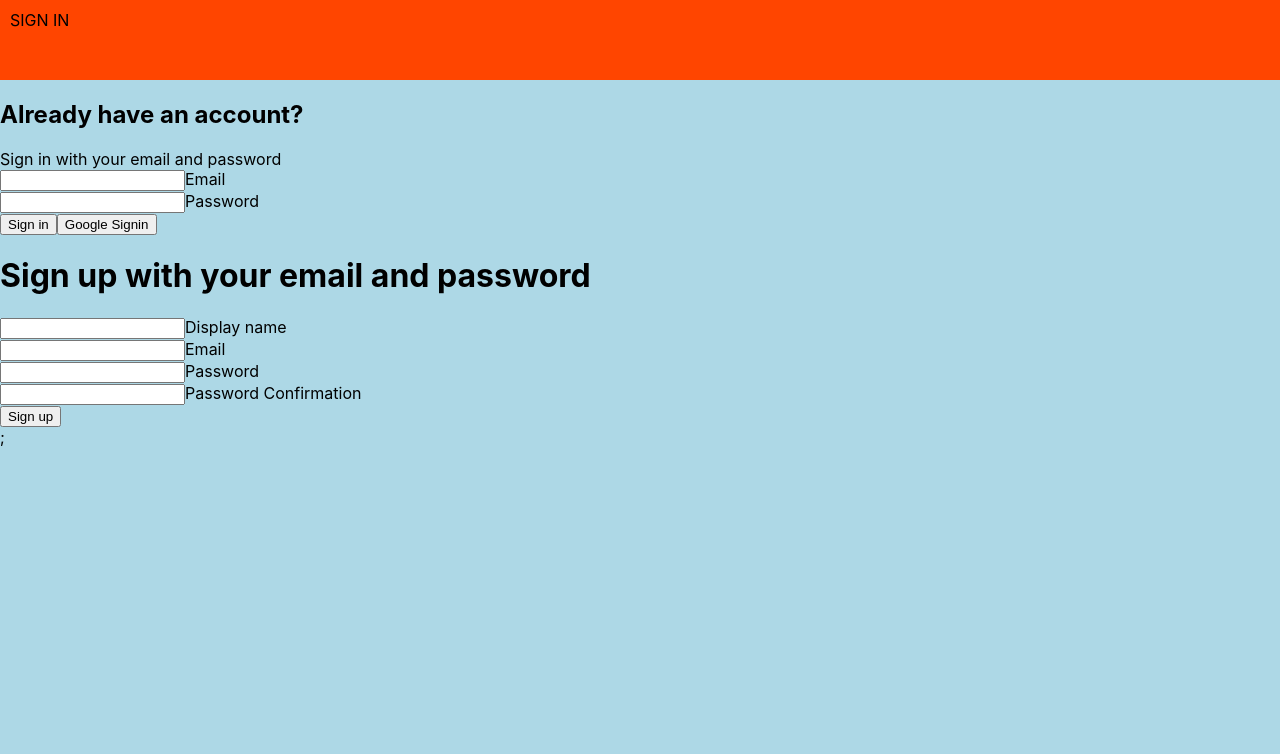
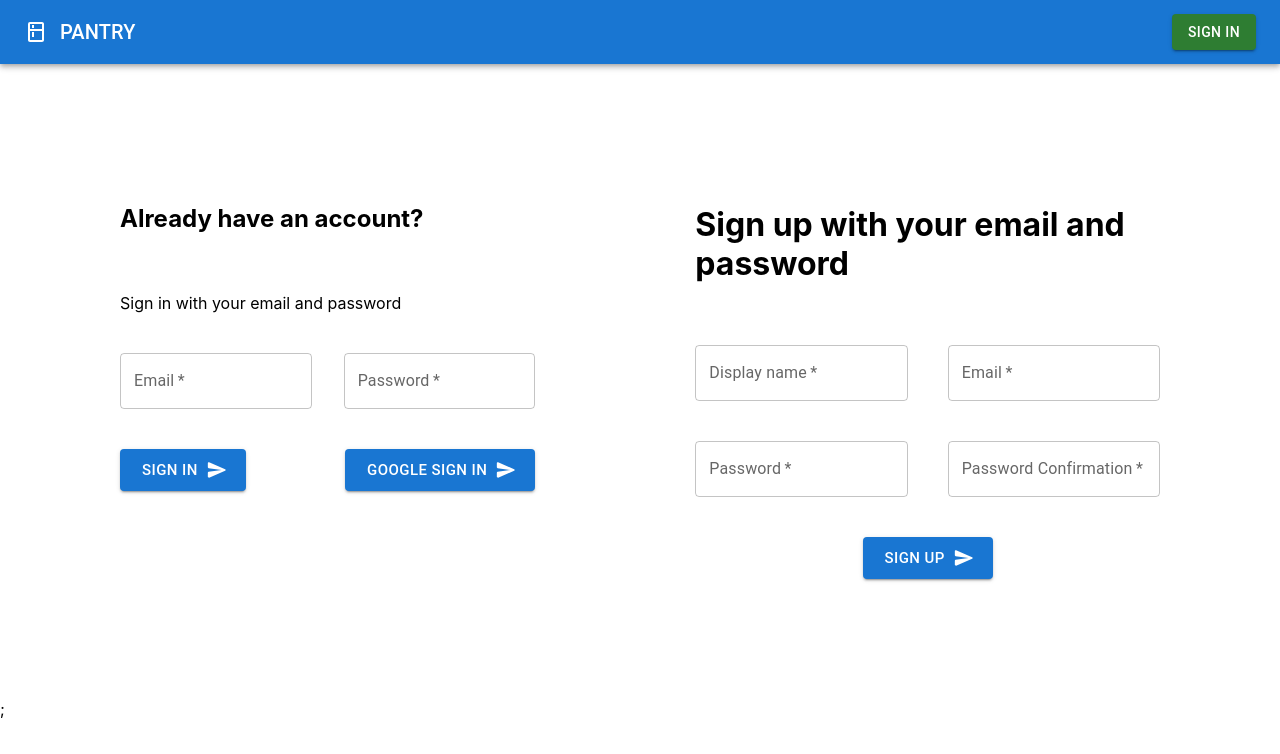
Before and after one commit to JJamroz23/pantry-app, a React (Create React App) app: page / in a window 1280 px wide. Shown: the top 754 px of the page. Built offline with nearby package versions, Linux system fonts and the light colour scheme.

Commit message:
material UI

```diff
--- a/package.json
+++ b/package.json
@@ -3,6 +3,10 @@
   "version": "0.1.0",
   "private": true,
   "dependencies": {
+    "@emotion/react": "^11.10.5",
+    "@emotion/styled": "^11.10.5",
+    "@mui/icons-material": "^5.10.16",
+    "@mui/material": "^5.10.16",
     "@testing-library/jest-dom": "^5.16.5",
     "@testing-library/react": "^13.4.0",
     "@testing-library/user-event": "^13.5.0",
--- a/src/components/input/input-component.jsx
+++ /dev/null
@@ -1,10 +0,0 @@
-const FormInput = ({ label, ...otherProps }) => {
-  return (
-    <div>
-      <input {...otherProps} />
-      <label>{label}</label>
-    </div>
-  );
-};
-
-export default FormInput;
--- a/src/components/sign-in/sign-in-component.jsx
+++ b/src/components/sign-in/sign-in-component.jsx
@@ -7,7 +7,9 @@
   signAuthUserWithEmailAndPassword,
   signInWithGooglePopup,
 } from "../../utils/firebase/firebase.utils";
-import FormInput from "../input/input-component";
+
+import { Stack, Button, TextField, Box } from "@mui/material";
+import SendRoundedIcon from "@mui/icons-material/SendRounded";
 
 const defaultSignInValues = {
   email: "",
@@ -54,33 +56,55 @@
   };
 
   return (
-    <div className="sign-in-container">
+    <Box display="flex" flexDirection="column" gap={5} padding={10}>
       <h2>Already have an account?</h2>
       <span>Sign in with your email and password</span>
       <form onSubmit={handleSubmit}>
-        <FormInput
+        <Stack direction="row" spacing={4}>
+          <TextField
             label="Email"
+            variant="outlined"
             type="email"
             required
             onChange={handleChange}
             name="email"
             value={email}
           />
-        <FormInput
+          <TextField
             label="Password"
+            variant="outlined"
             type="password"
             required
             onChange={handleChange}
             name="password"
             value={password}
           />
-
-        <div className="buttons-container">
-          <button type="submit">Sign in</button>
-          <button onClick={signInWithGoogle}>Google Signin</button>
-        </div>
+        </Stack>
+        <Box
+          display="flex"
+          gap={5}
+          marginTop={5}
+          justifyContent="space-between"
+        >
+          <Button
+            type="submit"
+            variant="contained"
+            endIcon={<SendRoundedIcon />}
+            size="large"
+          >
+            Sign in
+          </Button>
+          <Button
+            onClick={signInWithGoogle}
+            variant="contained"
+            endIcon={<SendRoundedIcon />}
+            size="large"
+          >
+            Google Sign in
+          </Button>
+        </Box>
       </form>
-    </div>
+    </Box>
   );
 };
 
--- a/src/components/sign-up/sign-up-component.jsx
+++ b/src/components/sign-up/sign-up-component.jsx
@@ -5,7 +5,9 @@
   createAuthUserWithEmailAndPassword,
   createUserDocumentFromAuth,
 } from "../../utils/firebase/firebase.utils";
-import FormInput from "../input/input-component";
+
+import { Button, TextField, Box } from "@mui/material";
+import SendRoundedIcon from "@mui/icons-material/SendRounded";
 
 const defaultSignUpValues = {
   displayName: "",
@@ -51,11 +53,11 @@
   };
 
   return (
-    <div>
+    <Box display="flex" flexDirection="column" gap={5} padding={10}>
       <h1>Sign up with your email and password</h1>
       <form onSubmit={handleSubmit}>
-        {/* zron input cmp, ktory renderuje label i input  */}
-        <FormInput
+        <Box display="grid" gridTemplateColumns="repeat(2, 1fr)" gap={5}>
+          <TextField
             label="Display name"
             type="text"
             required
@@ -64,7 +66,7 @@
             value={displayName}
           />
 
-        <FormInput
+          <TextField
             label="Email"
             type="email"
             required
@@ -73,7 +75,7 @@
             value={email}
           />
 
-        <FormInput
+          <TextField
             label="Password"
             type="password"
             required
@@ -82,7 +84,7 @@
             value={password}
           />
 
-        <FormInput
+          <TextField
             label="Password Confirmation"
             type="password"
             required
@@ -90,11 +92,20 @@
             name="passwordConfirmation"
             value={passwordConfirmation}
           />
-        <button type="submit" onClick={handleSubmit}>
+          <Box gridColumn="span 2" justifySelf="center">
+            <Button
+              type="submit"
+              onClick={handleSubmit}
+              variant="contained"
+              endIcon={<SendRoundedIcon />}
+              size="large"
+            >
               Sign up
-        </button>
+            </Button>
+          </Box>
+        </Box>
       </form>
-    </div>
+    </Box>
   );
 };
 
--- a/src/global.styles.js
+++ b/src/global.styles.js
@@ -4,7 +4,7 @@
 body {
   margin: 0;
 
-  background-color: lightblue;
+  background-color: #fff;
   font-family: -apple-system, BlinkMacSystemFont, 'Segoe UI', 'Roboto', 'Oxygen',
     'Ubuntu', 'Cantarell', 'Fira Sans', 'Droid Sans', 'Helvetica Neue',
     sans-serif;
--- a/src/routes/authentication/authentication-component.jsx
+++ b/src/routes/authentication/authentication-component.jsx
@@ -1,15 +1,16 @@
+import { Outlet } from "react-router-dom";
 import SignIn from "../../components/sign-in/sign-in-component";
 import SignUp from "../../components/sign-up/sign-up-component";
-import { AuthenticationContainer } from "./authentication-style";
-import { Outlet } from "react-router-dom";
+
+import { Box } from "@mui/system";
 
 const Authentication = () => {
   return (
-    <AuthenticationContainer>
+    <Box display="flex" justifyContent="space-around" p={5}>
       <Outlet />
       <SignIn />
       <SignUp />
-    </AuthenticationContainer>
+    </Box>
   );
 };
 
--- a/src/routes/authentication/authentication-style.jsx
+++ /dev/null
@@ -1,6 +0,0 @@
-import styled from "styled-components";
-
-export const AuthenticationContainer = styled.div`
-  background-color: lightblue;
-  color: black;
-`;
--- a/src/routes/navigation/navigation-component.jsx
+++ b/src/routes/navigation/navigation-component.jsx
@@ -2,8 +2,11 @@
 import { useContext } from "react";
 import { UserContext } from "../../contexts/user-context/user-context";
 import { signOutUser } from "../../utils/firebase/firebase.utils";
-import { NavigationContainer } from "./navigation-style";
 import { Link } from "react-router-dom";
+
+import { AppBar, Toolbar, Button, IconButton, Box } from "@mui/material";
+import KitchenOutlinedIcon from "@mui/icons-material/KitchenOutlined";
+import typography from "@mui/system";
 
 const Navigation = () => {
   const { currentUser, setCurrentUser } = useContext(UserContext);
@@ -16,15 +19,34 @@
 
   return (
     <>
-      <NavigationContainer>
-        <Link to="/">
-          {currentUser ? (
-            <span onClick={signOutHandler}>SIGN OUT</span>
-          ) : (
-            <span>SIGN IN</span>
-          )}
-        </Link>
-      </NavigationContainer>
+      <AppBar position="static">
+        <Toolbar>
+          <IconButton
+            size="large"
+            edge="start"
+            color="inherit"
+            aria-label="logo"
+          >
+            <KitchenOutlinedIcon />
+          </IconButton>
+          <Box sx={{ flexGrow: 1, typography: "h6" }}>PANTRY </Box>
+          <Link to="/">
+            {currentUser ? (
+              <Button
+                variant="contained"
+                color="error"
+                onClick={signOutHandler}
+              >
+                SIGN OUT
+              </Button>
+            ) : (
+              <Button variant="contained" color="success">
+                SIGN IN
+              </Button>
+            )}
+          </Link>
+        </Toolbar>
+      </AppBar>
       <Outlet />
     </>
   );
--- a/src/routes/navigation/navigation-style.jsx
+++ /dev/null
@@ -1,7 +0,0 @@
-import styled from "styled-components";
-
-export const NavigationContainer = styled.div`
-  height: 80px;
-  padding: 10px;
-  background-color: orangered;
-`;
```
Also changed, not shown: 1 other file (tests, documents, lock files or other folders). Lines whose indentation alone changed are shown as unchanged.
